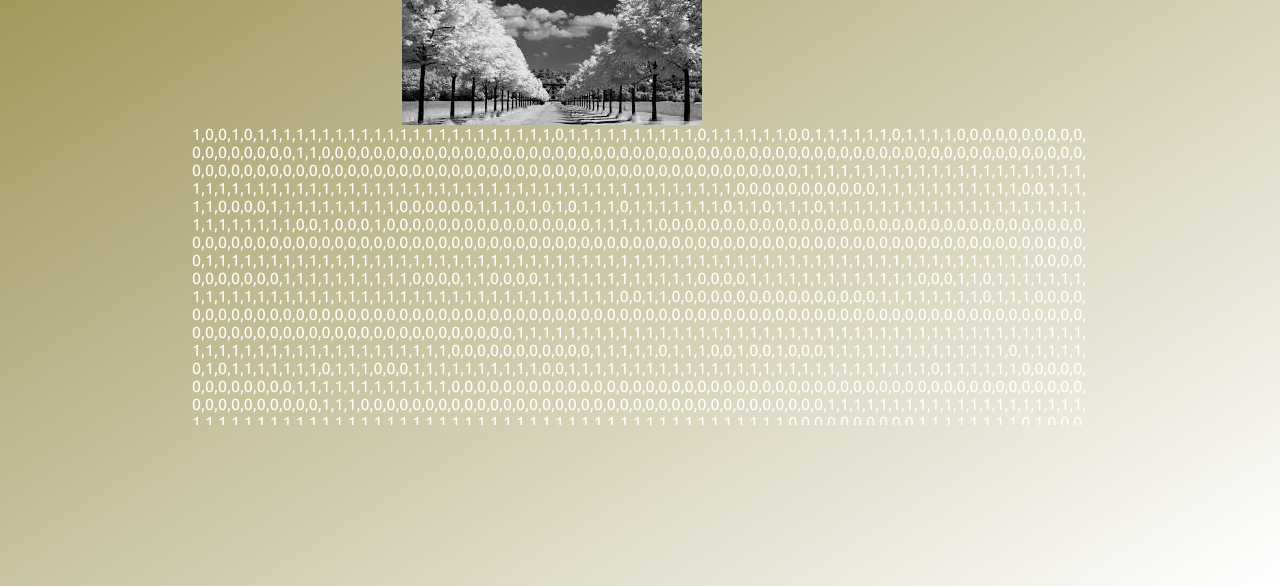
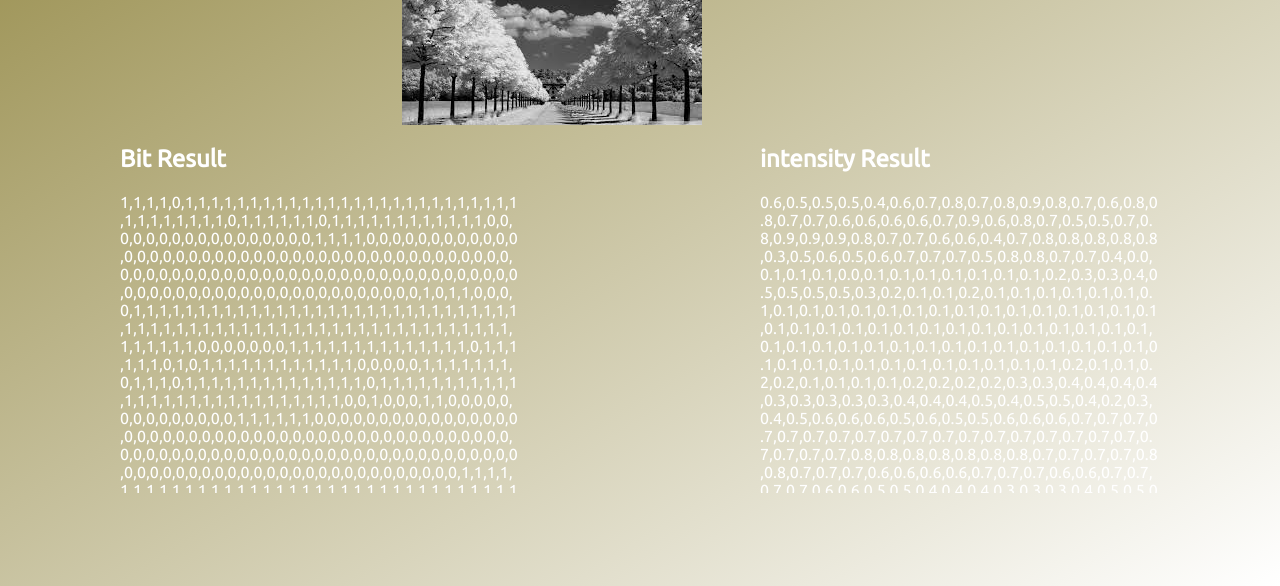
Before and after one commit to Jaspreet-Sian/trainingTasks, a plain HTML site: page convertImg.html in a window 1280 px wide. Both pictures are taken after a click on the button "Convert". Shown: the part 214-800 px from the top of the page. Drawn offline with Linux system fonts and the light colour scheme; files whose address does not match are found by name.

Commit message:
image conversion

```diff
--- a/convertImg.html
+++ b/convertImg.html
@@ -28,8 +28,15 @@
 
       </div>
     </div>
-    <div class="result">
-      <p id="arrayResult"></p>
+    <div id="res" class="result flex-row" style="display: none;">
+      <div class="bit-div flex-column">
+        <h2>Bit Result</h2>
+        <p id="bitResult" class="arrayResult"></p>
+      </div>
+      <div class="int-div flex-column">
+        <h2>intensity Result</h2>
+        <p id="intensityResult" class="arrayResult"></p>
+      </div>
     </div>
   </body>
 </html>
--- a/css/main.css
+++ b/css/main.css
@@ -69,8 +69,8 @@ a:last-child{
   border: none;
   border-bottom: 1px solid lightgray;
 }
-#arrayResult{
-  width: 70%;
+.arrayResult{
+  width: 400px;
   height: 300px;
   margin: 0 auto;
   word-wrap: break-word;
@@ -90,7 +90,16 @@ a:last-child{
   color: #fff;
   height: 2.5rem;
 }
-
+.flex-column{
+  display: flex;
+  flex-direction: column;
+  justify-content: space-around;
+}
+.flex-row{
+  display: flex;
+  flex-direction: row;
+  justify-content: space-around;
+}
 .center{
   text-align: center;
 }
--- a/js/convertArray.js
+++ b/js/convertArray.js
@@ -12,7 +12,7 @@
     img.crossOrigin = 'anonymous';
     let Data = context.getImageData(0,0,canvas.width,canvas.height).data;
     var getBit=[];
-    var intensityArr=[];
+    var intensityArr=[], intensityBitArr=[], intensityBit;
     // let i=0;
     console.log(Data);
     for(let i=0; i< Data.length; i+=4){
@@ -31,14 +31,17 @@
        let intensity = (0.2126 * r) + (0.7152 * g) + (0.0722 * b);
       intensity= intensity.toFixed(1);
       if(intensity >= 0.5){
-        intensity = Math.ceil(intensity);
+        intensityBit = Math.ceil(intensity);
       }
       else{
-        intensity = Math.floor(intensity);
+        intensityBit = Math.floor(intensity);
       }
       intensityArr.push(intensity);
+      intensityBitArr.push(intensityBit);
     }
     console.log(intensityArr);
-
-    document.getElementById("arrayResult").innerHTML= getBit;
+    // document.getElementById("res").setAttribute("style"," ");
+    document.getElementById("res").setAttribute("style"," display : flex; ");
+    document.getElementById("bitResult").innerHTML= intensityBitArr;
+    document.getElementById("intensityResult").innerHTML= intensityArr;
   }
```
